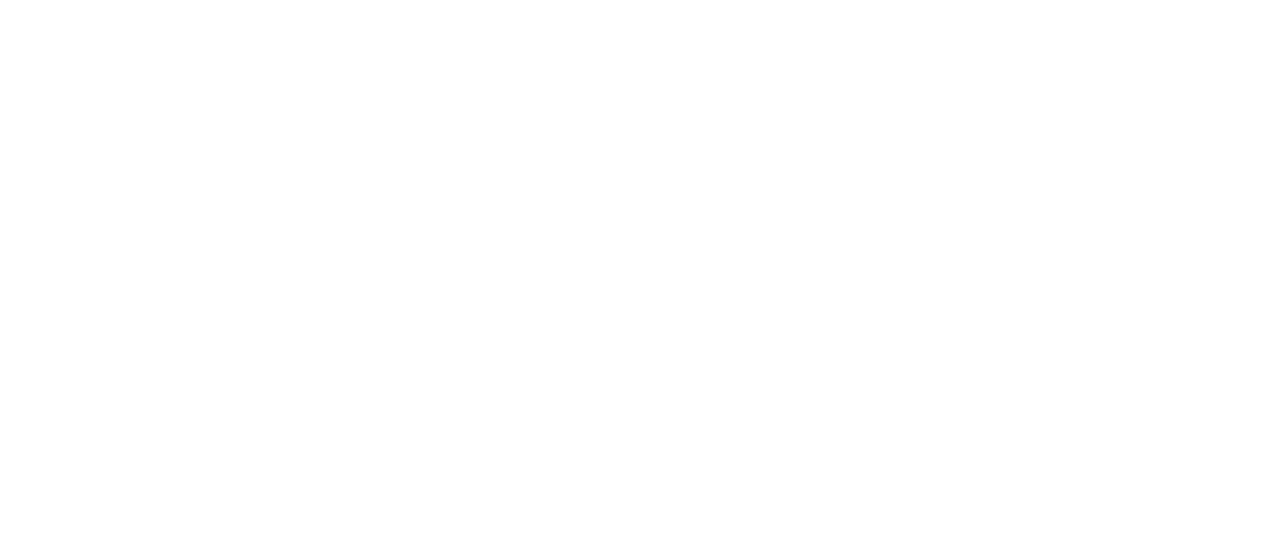
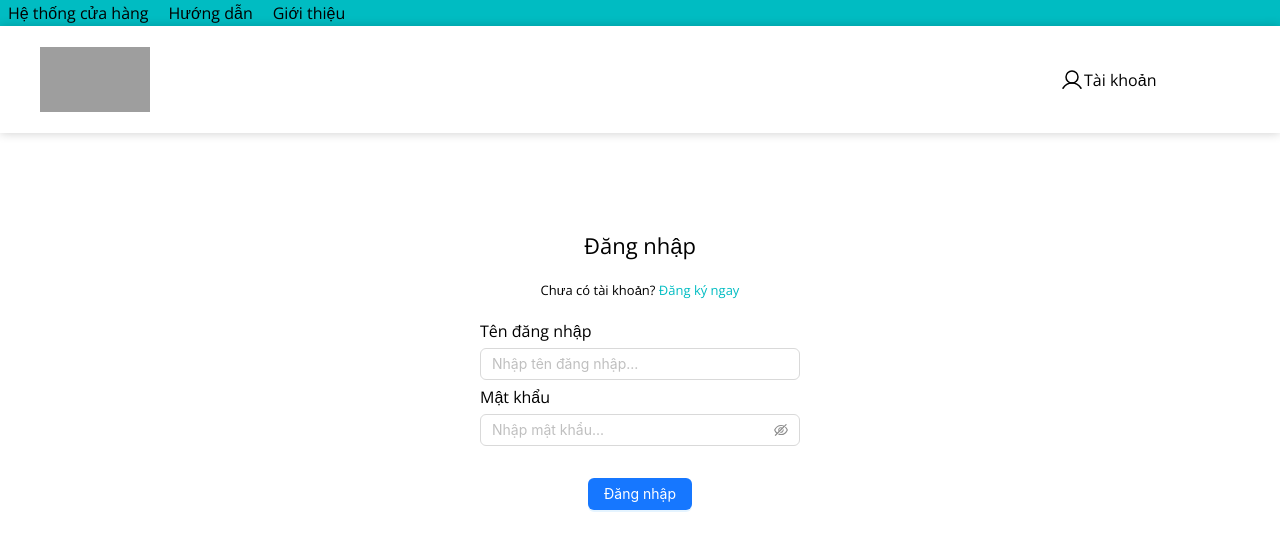
Before and after one commit to timmydalton/thesis_front, a Vue app: page /login in a window 1280 px wide. Before the commit this address had no page. Shown: the top 550 px of the page. Built offline with nearby package versions, Linux system fonts and the light colour scheme; grey boxes are pictures that could not be loaded.

Commit message:
[add] view login register

```diff
--- a/index.html
+++ b/index.html
@@ -8,6 +8,8 @@
 
     <link rel="preconnect" href="https://fonts.googleapis.com" crossorigin="">
     <link rel="stylesheet" onload="this.onload=null;this.removeAttribute('media');" href="https://fonts.googleapis.com/css?family=Montserrat:400,700|Open Sans:300,400,500,700|Roboto:400,700&amp;display=swap">
+
+    <script src="https://cdn.tailwindcss.com"></script>
   </head>
   <body>
     <div id="app"></div>
--- a/src/components/sections/Header.vue
+++ b/src/components/sections/Header.vue
@@ -25,6 +25,26 @@
 
         <img x:visible="" src="https://content.pancake.vn/1/s900x900/fwebp/fc/e0/d4/19/b47dadb810fd9b0b56963ff1bc6a853f9e3161de7eb8ebf8b835027a.png" draggable="false" fetchpriority="high" class="w-full h-full">
       </picture>
+    </div>
+
+    <div class="header-right">
+      <div class="flex">
+        <div class="cart">
+
+        </div>
+
+        <a href="/login">
+          <div class="account flex items-center">
+            <div style="height: 24px; width: 24px;">
+              <svg xmlns="http://www.w3.org/2000/svg" viewBox="0 0 256 256">
+                <rect width="256" height="256" fill="none"></rect><circle cx="128" cy="96" r="64" fill="none" stroke="currentColor" stroke-linecap="round" stroke-linejoin="round" stroke-width="16"></circle><path d="M32,216c19.37-33.47,54.55-56,96-56s76.63,22.53,96,56" fill="none" stroke="currentColor" stroke-linecap="round" stroke-linejoin="round" stroke-width="16"></path>
+              </svg>
+            </div>
+
+            <div>Tài khoản</div>
+          </div>
+        </a>
+      </div>
     </div>
   </section>
 </template>
@@ -60,4 +80,10 @@
     margin-left: 0%
     margin-top: calc(0px* 2)
     width: 110px
+  .header-right
+    align-self: center
+    grid-column-end: 5
+    grid-column-start: 4
+    grid-row-end: 2
+    grid-row-start: 1
 </style>
--- /dev/null
+++ b/src/components/sections/Login.vue
@@ -0,0 +1,47 @@
+<template>
+  <div class="section-account-form">
+    <div class="content-wrapper">
+      <div class="account-header mb-6">
+        Đăng nhập
+      </div>
+      <div class="account-header-2 mb-2">
+        <span>Chưa có tài khoản?&nbsp;</span>
+        <a href="/register">Đăng ký ngay</a>
+      </div>
+
+      <form>
+        <div class="form-wrapper">
+          <div class="form-text mb-2">
+            Tên đăng nhập
+          </div>
+
+          <a-input class="mb-2" placeholder="Nhập tên đăng nhập..." v-model:value="username" />
+
+          <div class="form-text mb-2">
+            Mật khẩu
+          </div>
+
+          <a-input-password placeholder="Nhập mật khẩu..." v-model:value="password" />
+        </div>
+
+        <div class="flex flex-col items-center mt-4">
+          <a-button type="primary">Đăng nhập</a-button>
+        </div>
+      </form>
+    </div>
+  </div>
+</template>
+
+<script>
+export default {
+  data() {
+    return {
+      username: '',
+      password: ''
+    }
+  }
+}
+</script>
+
+<style lang="sass" scoped>
+</style>
--- /dev/null
+++ b/src/components/sections/Register.vue
@@ -0,0 +1,51 @@
+<template>
+  <div class="section-account-form">
+    <div class="content-wrapper">
+      <div class="account-header mb-6">
+        Đăng ký tài khoản
+      </div>
+
+      <form>
+        <div class="form-wrapper">
+          <div class="form-text mb-2">
+            Tên đăng nhập
+          </div>
+
+          <a-input class="mb-2" placeholder="Nhập tên đăng nhập..." v-model:value="username" />
+
+          <div class="form-text mb-2">
+            Mật khẩu
+          </div>
+
+          <a-input-password class="mb-2" placeholder="Nhập mật khẩu..." v-model:value="password" />
+
+          <div class="form-text mb-2">
+            Nhập lại mật khẩu
+          </div>
+
+          <a-input-password placeholder="Nhập lại mật khẩu..." v-model:value="repassword" />
+        </div>
+
+        <div class="flex flex-col items-center mt-4">
+          <a-button type="primary">Đăng ký</a-button>
+        </div>
+      </form>
+    </div>
+  </div>
+</template>
+
+<script>
+export default {
+  data() {
+    return {
+      username: '',
+      password: '',
+      repassword: ''
+    }
+  }
+}
+</script>
+
+<style>
+
+</style>
--- a/src/main.js
+++ b/src/main.js
@@ -2,6 +2,7 @@
 
 import { createApp } from 'vue'
 import { createPinia } from 'pinia'
+import { Input, InputPassword, Button } from 'ant-design-vue'
 
 import 'ant-design-vue/dist/reset.css'
 import 'vue3-carousel/dist/carousel.css'
@@ -12,6 +13,10 @@
 
 const app = createApp(App)
 
+app.use(Input)
+app.use(InputPassword)
+app.use(Button)
+
 app.use(createPinia())
 app.use(router)
 
--- a/src/router/index.js
+++ b/src/router/index.js
@@ -4,6 +4,8 @@
 import StoreLayout from  '@/components/layout/StoreLayout.vue'
 
 import Homepage from  '@/components/sections/Homepage.vue'
+import Login from  '@/components/sections/Login.vue'
+import Register from  '@/components/sections/Register.vue'
 
 const router = createRouter({
   history: createWebHistory(import.meta.env.BASE_URL),
@@ -18,6 +20,16 @@
           name: 'home',
           component: Homepage,
           alias: '/home'
+        },
+        {
+          path: 'login',
+          name: 'login',
+          component: Login
+        },
+        {
+          path: 'register',
+          name: 'register',
+          component: Register
         }
       ]
     },
--- a/style/main.sass
+++ b/style/main.sass
@@ -1,3 +1,5 @@
+@import 'section'
+
 body
   font-family: 'Open Sans', sans-serif
 
--- /dev/null
+++ b/style/section/account.sass
@@ -0,0 +1,21 @@
+.section-account-form
+  display: grid
+  grid-template-columns: 1fr auto 1fr
+  grid-template-rows: 100px auto 100px
+  .content-wrapper
+    width: 320px
+    grid-column-start: 2
+    grid-column-end: 3
+    grid-row-start: 2
+    grid-row-end: 3
+  .account-header
+    font-size: 22px
+    font-weight: 400
+    text-align: center
+  .account-header-2
+    font-size: 13px
+    text-align: center
+    a
+      color: #00BCC2
+  .form-wrapper
+    padding: 1rem 0
--- /dev/null
+++ b/style/section/index.sass
@@ -0,0 +1 @@
+@import 'account'
```
Lines whose indentation alone changed are shown as unchanged.
